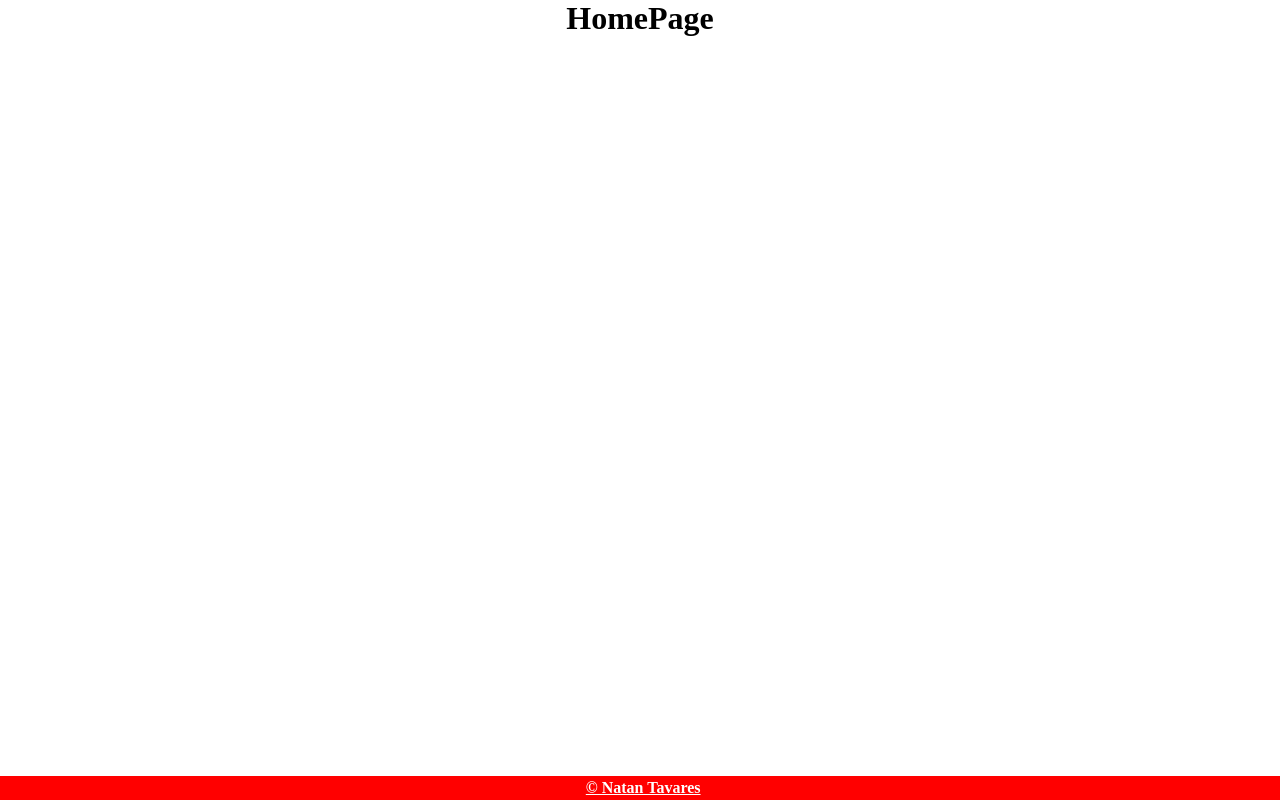
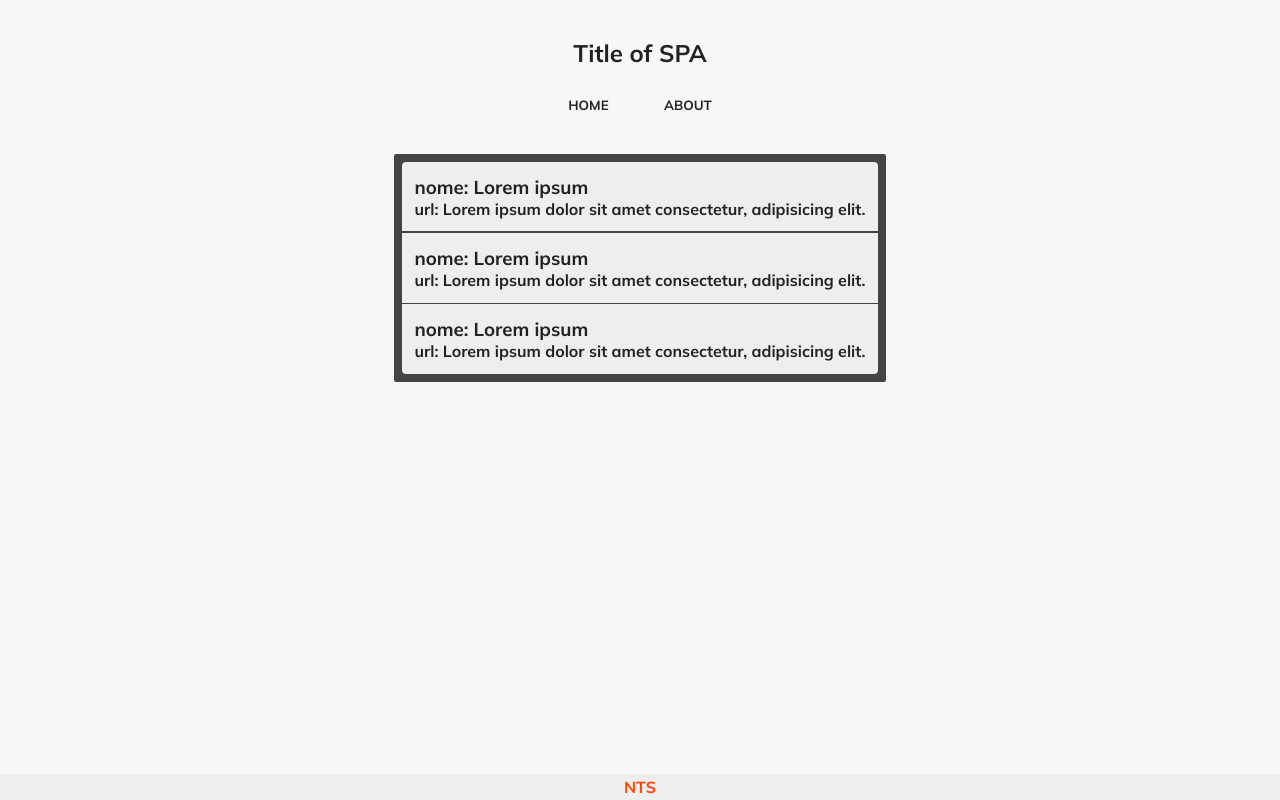
Before and after one commit to NatanTavares/Salve-Links, a website: page HTTP/public/index.html in a window 1280 px wide. Drawn offline with Linux system fonts and the light colour scheme.

Commit message:
Refactory template

```diff
--- a/HTTP/public/index.html
+++ b/HTTP/public/index.html
@@ -3,14 +3,43 @@
 <head>
   <meta charset="UTF-8">
   <meta name="viewport" content="width=device-width, initial-scale=1.0">
+  <link href="https://fonts.googleapis.com/css2?family=Mulish:wght@300;400;600;700&display=swap" rel="stylesheet">
   <link rel="stylesheet" href="style.css">
   <title>HTTP</title>
 </head>
 <body>
-  <h1>HomePage</h1>
+  <header>
+    <nav>
+      <h1>Title of SPA</h1>
+      <div class="buttons-menu">
+        <button>HOME</button>
+        <button>ABOUT</button>
+      </div>
+    </nav>
+  </header>
+
+  <section>
+
+    <ul class="list-url">
+      <li class="card">
+        <h3>nome: Lorem ipsum</h3>
+        <h4>url: Lorem ipsum dolor sit amet consectetur, adipisicing elit.</h4>
+      </li>
+
+      <li class="card">
+        <h3>nome: Lorem ipsum</h3>
+        <h4>url: Lorem ipsum dolor sit amet consectetur, adipisicing elit.</h4>
+      </li>
+
+      <li class="card">
+        <h3>nome: Lorem ipsum</h3>
+        <h4>url: Lorem ipsum dolor sit amet consectetur, adipisicing elit.</h4>
+      </li>
+    </ul>
+  </section>
 
   <footer>
-    <a href="https://linktr.ee/NatanTavares" target="_black">&copy Natan Tavares</a>
+    <a href="https://linktr.ee/NatanTavares" target="_black">NTS</a>
   </footer>
 
   <script src="script.js"></script>
--- a/HTTP/public/script.js
+++ b/HTTP/public/script.js
@@ -1,20 +1,30 @@
 console.log('Script working');
 async function loadUrls() {
   const result = await fetch("http://localhost:3000/").then(data => data.json());
-  console.log('> result.urls:', result.urls);
-
   result.urls.map(({ name, url }) => addUrl({ name, url }));
 }
 
 function addUrl({ name, url }) {
-  const body = document.querySelector('body');
-  const a = document.createElement('a');
+  const ul = document.querySelector('.list-url');
+  const a = document.createElement('a')
+  const card = document.createElement('li');
 
-  body.appendChild(a);
+  card.classList.add('card');
+  card.innerHTML = `
+    <h3>name: ${name}</h3>
+    <h4>url: <a href="${url}" target="_black">${url}</a></h4>
+  `;
 
-  a.innerHTML = name;
+  ul.appendChild(card);
+
+  a.innerHTML = url;
   a.target = '_black';
   a.href = url;
+
+  // <li class="card">
+  //   <h3>name: Contato</h3>
+  //   <h4>url: <a href="https://linktr.ee/NatanTavares" target="_black">https://linktr.ee/NatanTavares</a></h4>
+  // </li>
 }
 
 loadUrls();
--- a/HTTP/public/style.css
+++ b/HTTP/public/style.css
@@ -1,29 +1,90 @@
 * {
   margin: 0;
   padding: 0;
+  color: #222;
+  font-family: 'Mulish', sans-serif;
 }
 
 body {
-  text-align: center;
+  display: flex;
+  flex-direction: column;
+  align-items: center;
+  background-color: #f8f8f8;
 }
 
-h1 {
-  color: 444;
+header {
+  display: flex;
+  flex-direction: column;
+  justify-content: center;
+  text-align: center;
+  margin-top: 3%;
+  width: 100%;
+}
+
+header .buttons-menu {
+  margin-top: 2%;
+  width: 100%;
+}
+
+header .buttons-menu button {
+  border: none;
+  font-weight: 700;
+  margin: 0 2% 0;
+  cursor: pointer;
+  background: none;
+}
+
+section {
+  display: flex;
+  flex-direction: row;
+  justify-content: space-around;
+}
+
+section .list-url {
+  margin: 8% .2em 1.7em;
+  background-color: #444;
+  border-radius: 2px;
+  list-style-type: none;
+  padding: .4em;
+  max-width: 600px;
+}
+
+section .list-url li {
+  background-color: #eee;
+  text-align: left;
+  margin: .1em;
+  padding: .8em;
+}
+
+section .list-url li:hover {
+  background-color: #ddd;
+}
+
+section .list-url li:first-child {
+  border-top-left-radius: 4px;
+  border-top-right-radius: 4px;
+}
+
+section .list-url li:last-child {
+  border-bottom-left-radius: 4px;
+  border-bottom-right-radius: 4px;
+}
+
+section .list-url li a {
+  color: orangered;
 }
 
 footer {
   position: fixed;
   bottom: 0;
-
   width: 100%;
   padding: .2em;
-
   text-align: center;
-
-  background-color: red;
+  background-color: #eee;
 }
 
 footer a {
-  color: #fff;
+  color: orangered;
+  text-decoration: none;
   font-weight: 700;
 }
```
